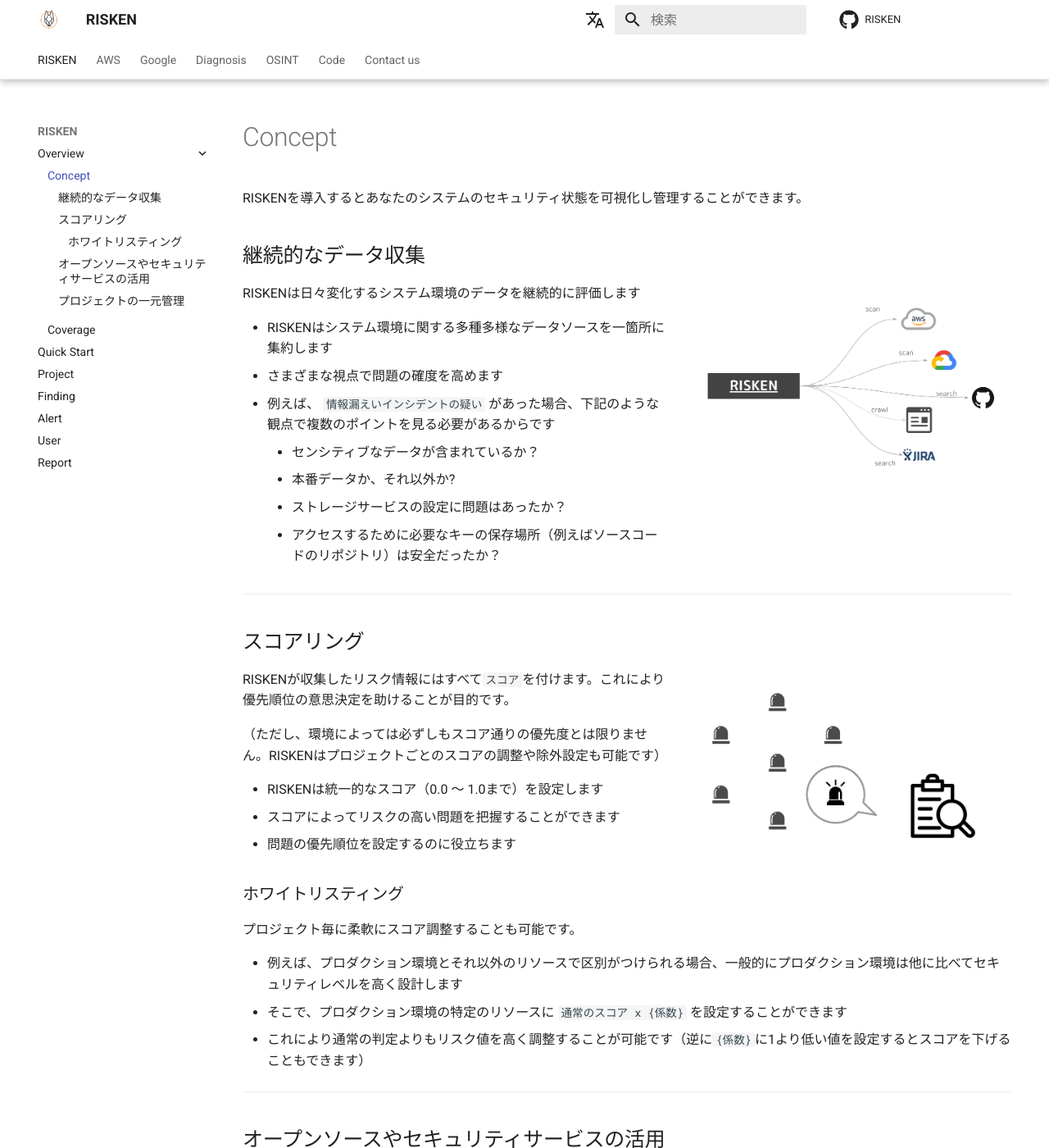
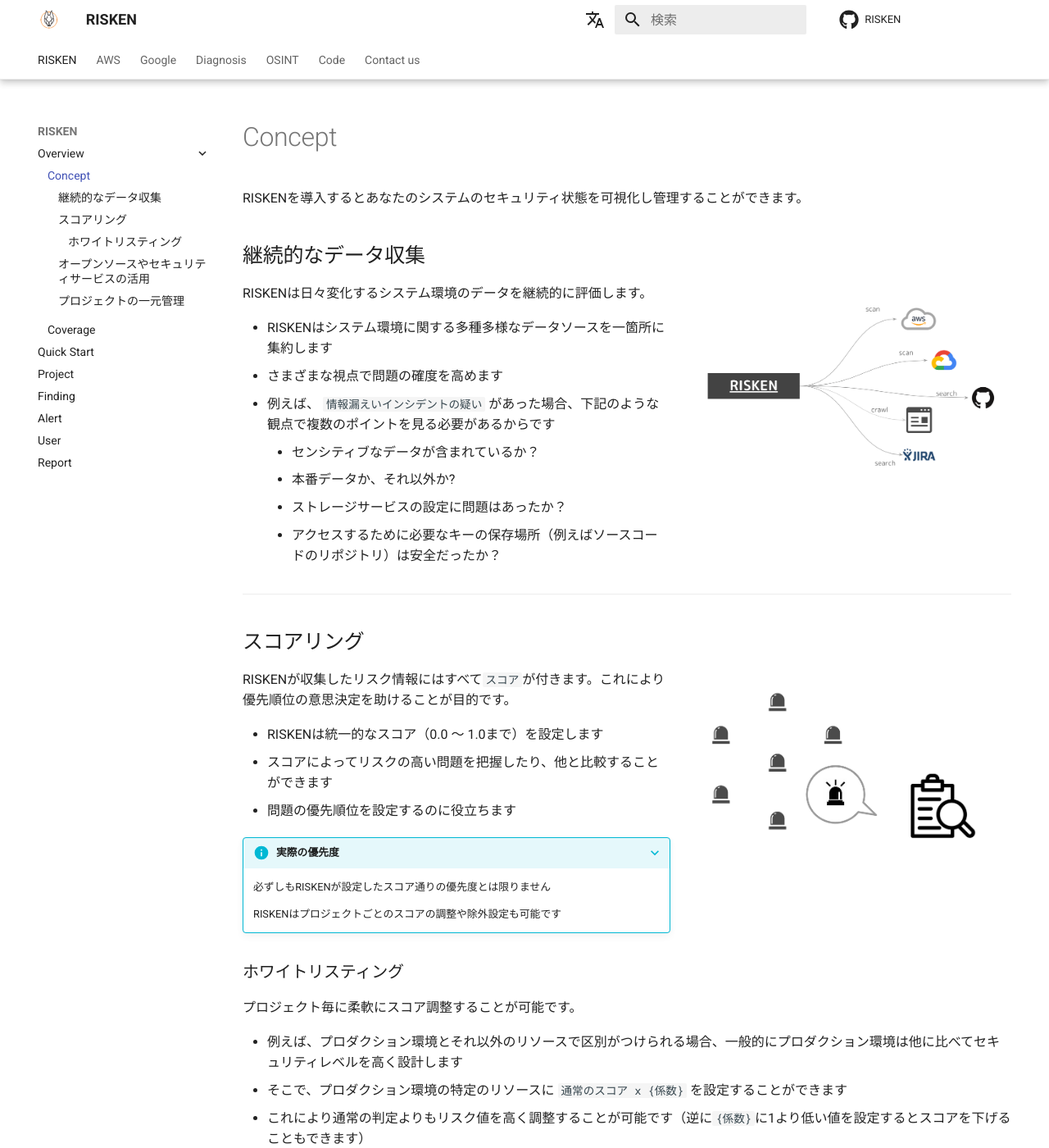
Before and after one commit to ca-risken/doc, an MkDocs documentation site: the page built from docs/risken/overview_concept.md, in a window 1280 px wide and 1400 px high. Shown: the whole window at 82% size. Built offline with MkDocs 1.6.1 and Material for MkDocs 9.7.7, drawn with Linux system fonts in a browser that asks for light colours; comment, search, counter and statistics services are not loaded.

Commit message:
fix concept

```diff
--- a/docs/risken/overview_concept.md
+++ b/docs/risken/overview_concept.md
@@ -6,7 +6,7 @@ RISKENを導入するとあなたのシステムのセキュリティ状態を
 
 ![RISKENコンセプト1](/img/risken/concept1.png){align=right style="width:400px"}
 
-RISKENは日々変化するシステム環境のデータを継続的に評価します
+RISKENは日々変化するシステム環境のデータを継続的に評価します。
 
 - RISKENはシステム環境に関する多種多様なデータソースを一箇所に集約します
 - さまざまな視点で問題の確度を高めます
@@ -22,17 +22,20 @@ RISKENは日々変化するシステム環境のデータを継続的に評価
 
 ![RISKENコンセプト2](/img/risken/concept2.png){align=right style="width:400px"}
 
-RISKENが収集したリスク情報にはすべて`スコア`を付けます。これにより優先順位の意思決定を助けることが目的です。
-
-（ただし、環境によっては必ずしもスコア通りの優先度とは限りません。RISKENはプロジェクトごとのスコアの調整や除外設定も可能です）
+RISKENが収集したリスク情報にはすべて`スコア`が付きます。これにより優先順位の意思決定を助けることが目的です。
 
 - RISKENは統一的なスコア（0.0 〜 1.0まで）を設定します
-- スコアによってリスクの高い問題を把握することができます
+- スコアによってリスクの高い問題を把握したり、他と比較することができます
 - 問題の優先順位を設定するのに役立ちます
+
+???+ info "実際の優先度"
+    必ずしもRISKENが設定したスコア通りの優先度とは限りません
+
+    RISKENはプロジェクトごとのスコアの調整や除外設定も可能です
 
 ### ホワイトリスティング
 
-プロジェクト毎に柔軟にスコア調整することも可能です。
+プロジェクト毎に柔軟にスコア調整することが可能です。
 
 - 例えば、プロダクション環境とそれ以外のリソースで区別がつけられる場合、一般的にプロダクション環境は他に比べてセキュリティレベルを高く設計します
 - そこで、プロダクション環境の特定のリソースに `通常のスコア x {係数}` を設定することができます
```
